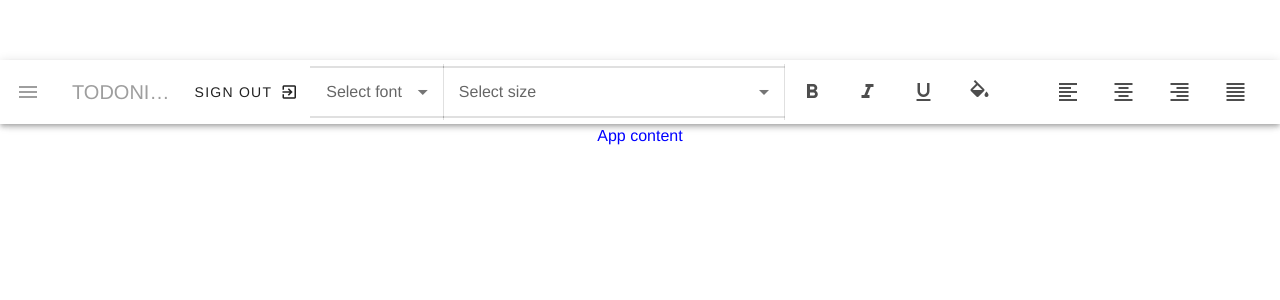
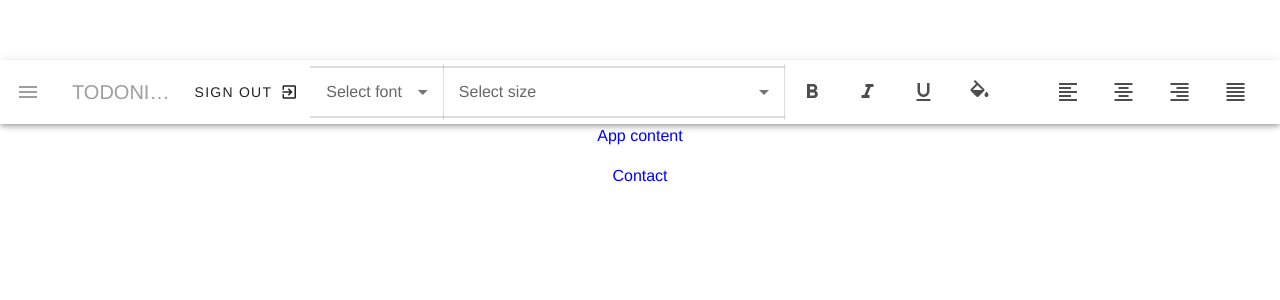
Before and after one commit to danielacrocker/movieapp2, a Vue app: page /contact in a window 1280 px wide. Shown: the top 300 px of the page. Built offline with nearby package versions, Linux system fonts and the light colour scheme.

Commit message:
ok to start forms

```diff
--- a/src/App.vue
+++ b/src/App.vue
@@ -14,7 +14,7 @@
 
 <script>
 // import HelloWorld from "./components/HelloWorld";
-import NavBar from '@/components/Navbar.vue';
+import NavBar from "@/components/Navbar.vue";
 import "./assets/stylesheets/main.css";
 
 export default {
--- a/src/components/Navbar.vue
+++ b/src/components/Navbar.vue
@@ -115,7 +115,8 @@ export default {
       links: [
         { icon: 'dashboard', text: 'Dashboard', route: '/'},
         { icon: 'folder', text: 'My Projects', route: '/projects'},
-        { icon: 'person', text: 'Team', route: '/team'}
+        { icon: 'person', text: 'Team', route: '/team'},
+        { icon: 'contact_support', text: 'Contact', route: '/contact'}
       ]
     };
   },
--- a/src/router/index.js
+++ b/src/router/index.js
@@ -3,6 +3,7 @@ import VueRouter from "vue-router";
 import Dashboard from "../views/Dashboard.vue";
 import Projects from "../views/Projects.vue";
 import Team from "../views/Team.vue";
+import Contact from "../views/Contact.vue";
 
 Vue.use(VueRouter);
 
@@ -23,6 +24,11 @@ const routes = [
     component: Team
   },
   {
+    path: "/contact",
+    name: "Contact",
+    component: Contact
+  },
+  {
     path: "/about",
     name: "About",
     // route level code-splitting
--- /dev/null
+++ b/src/views/Contact.vue
@@ -0,0 +1,16 @@
+<template>
+  <div class="contact">
+    <p>
+      Contact
+    </p>
+  </div>
+</template>
+
+<script>
+export default {
+  name: "Contact",
+  components: {
+    // HelloWorld
+  }
+};
+</script>
```
